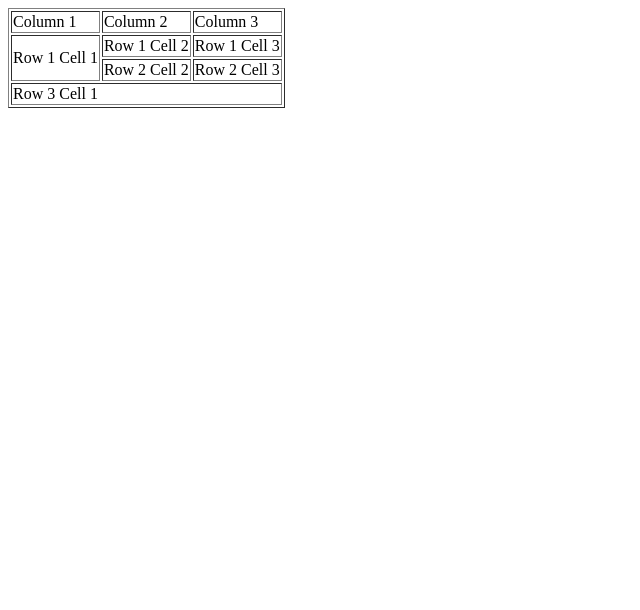
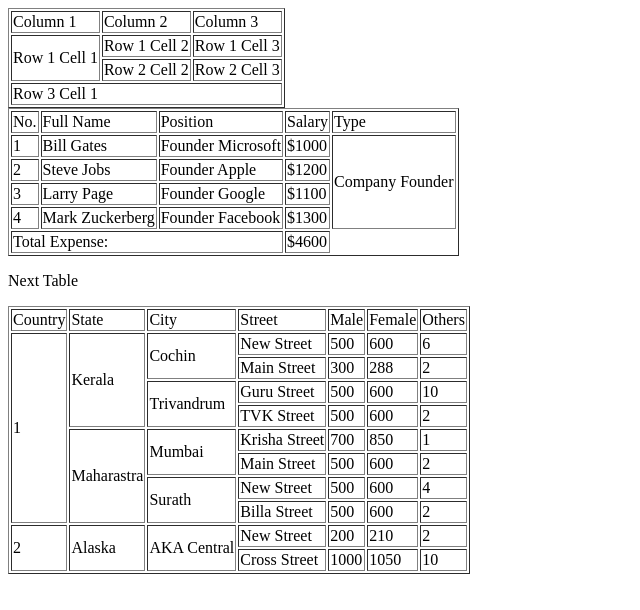
Before and after one commit to RESK3N/HTML, a plain HTML site: page learning/Index.html in a window 1280 px wide. Shown: the whole page, without its empty margins (0-640 px from the left). Drawn offline with Linux system fonts and the light colour scheme.

Commit message:
html table

```diff
--- a/learning/Index.html
+++ b/learning/Index.html
@@ -28,5 +28,133 @@
         <td colspan="3">Row 3 Cell 1</td>
       </tr>
     </table>
+    <table border="1">
+      <thead>
+        <tr>
+          <td>No.</td>
+          <td>Full Name</td>
+          <td>Position</td>
+          <td>Salary</td>
+          <td>Type</td>
+        </tr>
+      </thead>
+      <tbody>
+        <tr>
+          <td>1</td>
+          <td>Bill Gates</td>
+          <td>Founder Microsoft</td>
+          <td>$1000</td>
+          <td rowspan="4">Company Founder</td>
+        </tr>
+        <tr>
+          <td>2</td>
+          <td>Steve Jobs</td>
+          <td>Founder Apple</td>
+          <td>$1200</td>
+        </tr>
+        <tr>
+          <td>3</td>
+          <td>Larry Page</td>
+          <td>Founder Google</td>
+          <td>$1100</td>
+        </tr>
+        <tr>
+          <td>4</td>
+          <td>Mark Zuckerberg</td>
+          <td>Founder Facebook</td>
+          <td>$1300</td>
+        </tr>
+      </tbody>
+      <tfoot>
+        <td colspan="3">Total Expense:</td>
+        <td>$4600</td>
+      </tfoot>
+    </table>
+    <p>Next Table</p>
+    <table border="1">
+      <thead>
+        <tr>
+          <td>Country</td>
+          <td>State</td>
+          <td>City</td>
+          <td>Street</td>
+          <td>Male</td>
+          <td>Female</td>
+          <td>Others</td>
+        </tr>
+      </thead>
+      <tbody>
+        <tr>
+          <td rowspan="8">1</td>
+          <td rowspan="4">Kerala</td>
+          <td rowspan="2">Cochin</td>
+          <td>New Street</td>
+          <td>500</td>
+          <td>600</td>
+          <td>6</td>
+        </tr>
+        <tr>
+          <td>Main Street</td>
+          <td>300</td>
+          <td>288</td>
+          <td>2</td>
+        </tr>
+        <tr>
+          <td rowspan="2">Trivandrum</td>
+          <td>Guru Street</td>
+          <td>500</td>
+          <td>600</td>
+          <td>10</td>
+        </tr>
+        <tr>
+          <td>TVK Street</td>
+          <td>500</td>
+          <td>600</td>
+          <td>2</td>
+        </tr>
+        <tr>
+          <td rowspan="4">Maharastra</td>
+          <td rowspan="2">Mumbai</td>
+          <td>Krisha Street</td>
+          <td>700</td>
+          <td>850</td>
+          <td>1</td>
+        </tr>
+        <tr>
+          <td>Main Street</td>
+          <td>500</td>
+          <td>600</td>
+          <td>2</td>
+        </tr>
+        <tr>
+          <td rowspan="2">Surath</td>
+          <td>New Street</td>
+          <td>500</td>
+          <td>600</td>
+          <td>4</td>
+        </tr>
+        <tr>
+          <td>Billa Street</td>
+          <td>500</td>
+          <td>600</td>
+          <td>2</td>
+        </tr>
+        <tr>
+          <td rowspan="2">2</td>
+          <td rowspan="2">Alaska</td>
+          <td rowspan="2">AKA Central</td>
+          <td>New Street</td>
+          <td>200</td>
+          <td>210</td>
+          <td>2</td>
+        </tr>
+        <tr>
+          <td>Cross Street</td>
+          <td>1000</td>
+          <td>1050</td>
+          <td>10</td>
+        </tr>
+      </tbody>
+    </table>
   </body>
 </html>
```
Also changed, not shown: Hello world.html (+1 -1 lines).
